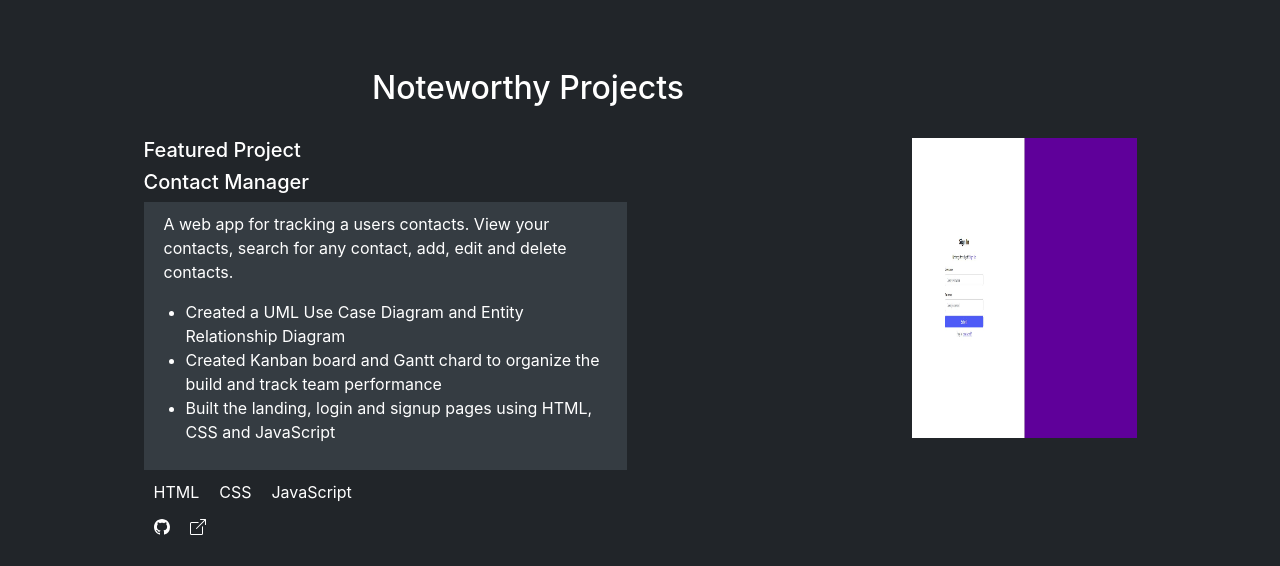
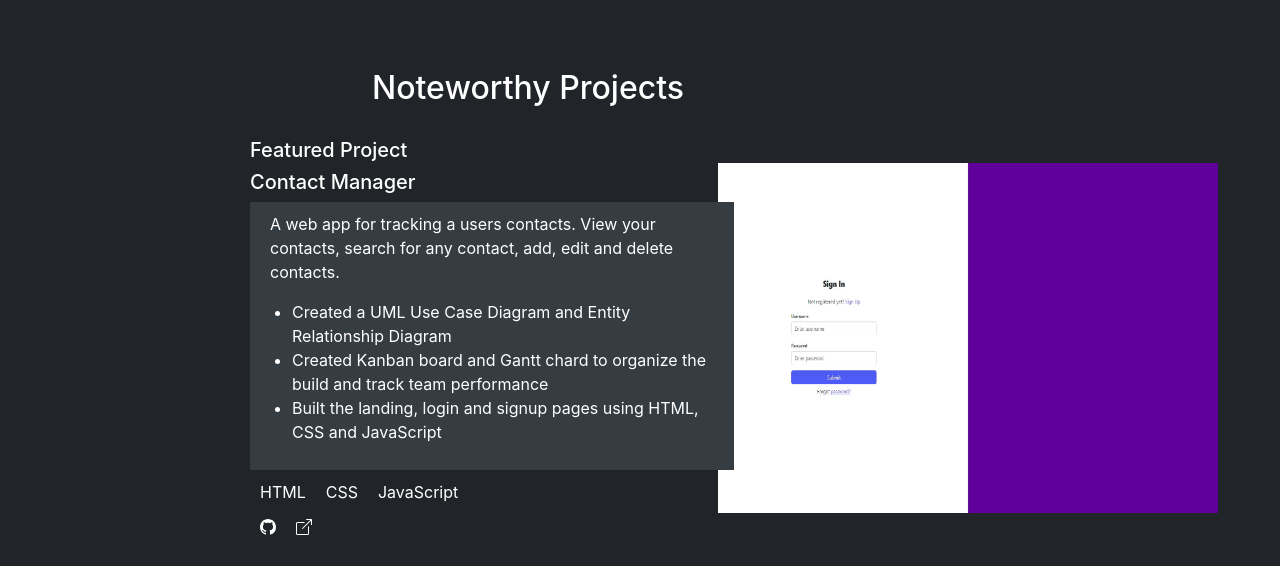
Before and after one commit to zacharyblum2/myportfolio, a React (Create React App) app: page / in a window 1280 px wide. Shown: the part 720-1286 px from the top of the page. Built offline with nearby package versions, Linux system fonts and the light colour scheme.

Commit message:
Add styling to featured projects.

```diff
--- a/src/components/featuredproject/Featuredproject.jsx
+++ b/src/components/featuredproject/Featuredproject.jsx
@@ -59,7 +59,7 @@ export default class FeaturedProject extends React.Component {
                     </div>
                 </div>
                 <div className="right">
-                    <img src={this.imgs[this.state.img]} alt="" />
+                    <img className="linkimg" src={this.imgs[this.state.img]} alt="" />
                 </div>
             </div>
         )
--- a/src/components/featuredproject/featuredproject.css
+++ b/src/components/featuredproject/featuredproject.css
@@ -5,11 +5,21 @@
     display: flex;
     flex-direction: row;
     width: 100%;
-    justify-content: center;
+    align-items: center;
 }
 
 .left {
     width: 60%;
+    position: relative;
+    z-index: 2;
+    left: 250px;
+}
+
+.right {
+    align-self: center;
+    position: relative;
+    z-index: 1;
+    right: 50px;
 }
 
 .bg-gray {
@@ -46,3 +56,10 @@ a {
     color: inherit;
     text-decoration: none;
 }
+
+.linkimg {
+    height: 350px;
+    width: 500px;
+    padding: 0;
+    margin: 0;
+}
```
